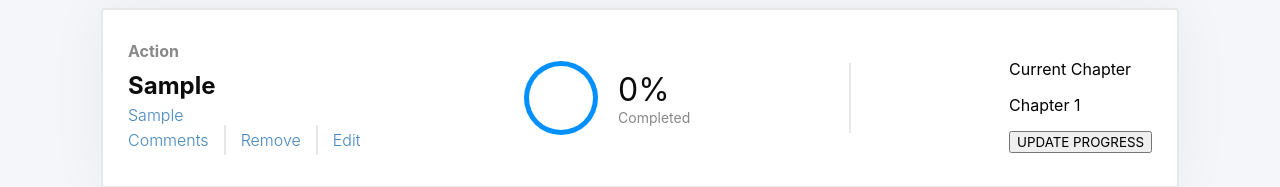
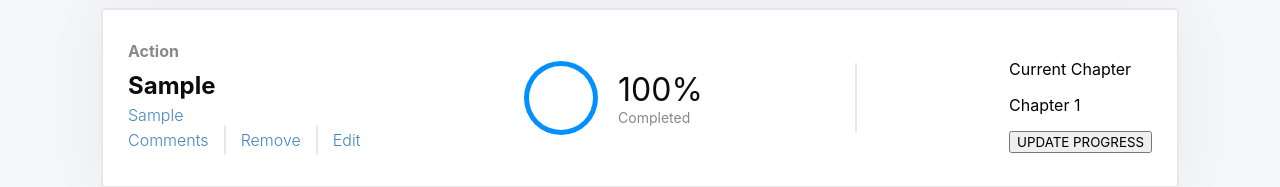
Before and after one commit to Gopxfs/bookstore, a React (Create React App) app: page / in a window 1280 px wide. Both pictures are taken after typing "Sample", "Sample" into the empty fields and a click on the button "ADD BOOK". Shown: the part 157-344 px from the top of the page. Built offline with nearby package versions, Linux system fonts and the light colour scheme; no server answers.

Commit message:
Update default percentage to 100%

```diff
--- a/src/components/Books.js
+++ b/src/components/Books.js
@@ -23,7 +23,7 @@ const Books = () => {
         <div className="progression">
           <div className="circle" />
           <div>
-            <p className="percentage">0%</p>
+            <p className="percentage">100%</p>
             <p>Completed</p>
           </div>
         </div>
```
